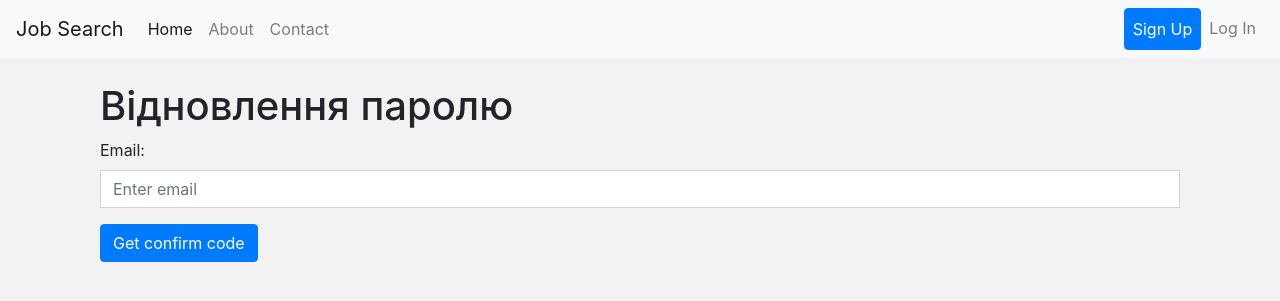
After one commit to kradt/found-offer, a Flask app: page /auth/reset-password/get-code in a window 1280 px wide. The commit adds this page. Shown: the top 301 px of the page. Run offline with Flask 3, Linux system fonts and the light colour scheme; some libraries are stand-ins or nearby versions.

Commit message:
add html for reset password

```diff
--- a/src/auth/forms.py
+++ b/src/auth/forms.py
@@ -16,3 +16,12 @@ class LoginForm(FlaskForm):
 	password = PasswordField("Password", validators=[Length(min=8, max=100), DataRequired()], render_kw={"placeholder":"Enter password"})
 	remember_me = BooleanField("Remember me?" )
 	submit = SubmitField("Log In")
+
+
+class RecoverPasswordEmail(FlaskForm):
+	email = StringField("Email", validators=[Length(min=5, max=100), Email(), DataRequired()], render_kw={"placeholder": "Enter email"})
+	submit = SubmitField("Get confirm code")
+
+class RecoverPasswordCode(FlaskForm):
+	code = StringField("Code", validators=[Length(min=6, max=6), DataRequired()], render_kw={"placeholder": "Enter code"})
+	submit = SubmitField("Reset Password")
--- a/src/auth/routes.py
+++ b/src/auth/routes.py
@@ -6,7 +6,7 @@ from ..config import Config
 from src import client
 from src.auth import auth_service
 from .tasks import send_message_to_email
-from .forms import RegisterForm, LoginForm
+from .forms import RegisterForm, LoginForm, RecoverPasswordEmail, RecoverPasswordCode
 
 
 auth_bp = Blueprint("auth_bp", template_folder="templates", static_folder="static", import_name=__name__)
@@ -131,10 +131,22 @@ def logout():
 	flask_login.logout_user()
 	return redirect(url_for("root_bp.index"))
 
-@auth_bp.route("/reset-password")
-@flask_login.login_required
+@auth_bp.route("/reset-password/confirm-code", methods=["GET", "POST"])
+def get_confirm_code():
+	form = RecoverPasswordCode()
+
+	return render_template("confirm_code.html", form=form)
+
+@auth_bp.route("/reset-password/get-code", methods=["GET", "POST"])
 def reset_password():
-	pass
+	form = RecoverPasswordEmail()
+	if form.validate_on_submit():
+		user = auth_service.find_user_by_email(email=form.email.data)
+		if not user:
+			flash("User with this email doesn't exist")
+		return redirect(url_for(".get_confirm_code"))
+
+	return render_template("reset_password.html", form=form)
 
 
 @auth_bp.route("/change-password")
--- a/src/templates/_errors.html
+++ b/src/templates/_errors.html
@@ -1,4 +1,3 @@
-
 {% with messages = get_flashed_messages() %}
 	{% if messages %}
 		{% for message in messages %}
--- /dev/null
+++ b/src/templates/reset_password.html
@@ -0,0 +1,18 @@
+{% extends 'base.html' %}
+
+
+{% block content %}
+    <div class="container">
+        <h1>Відновлення паролю</h1>
+        <form action="{{ url_for(".reset_password") }}" id="emailForm" method="POST">
+            <div class="form-group">
+                {{ form.csrf_token }}
+                <label for="email">Email: </label>
+                {{ form.email(class="form-control", id="email") }}
+            </div>
+            {{ form.submit(class="btn btn-primary", id="getCodeBtn") }}
+        </form>
+        {% include '_errors.html' %}
+
+    </div>
+{% endblock %}
```
Also changed, not shown: src/templates/_auth.html (+7 -3 lines), src/templates/confirm_code.html (added, +19 -0 lines).
